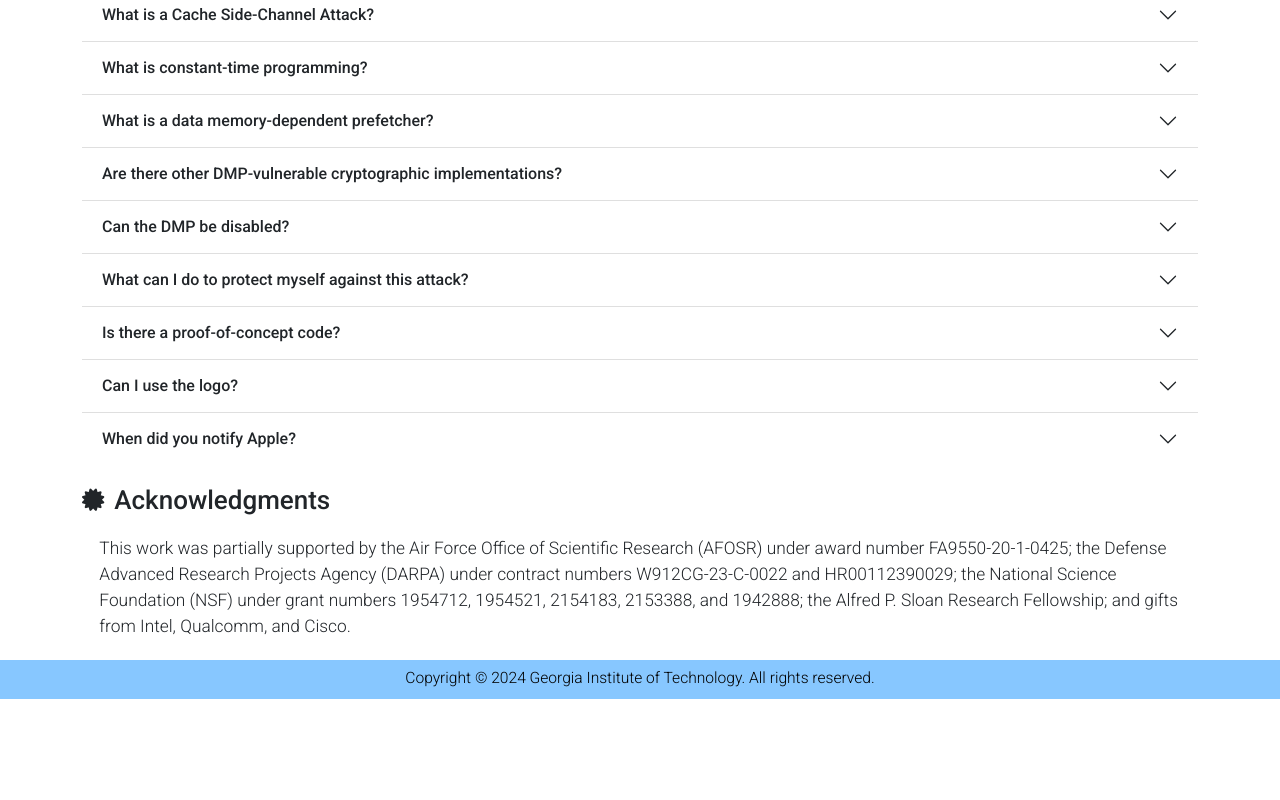
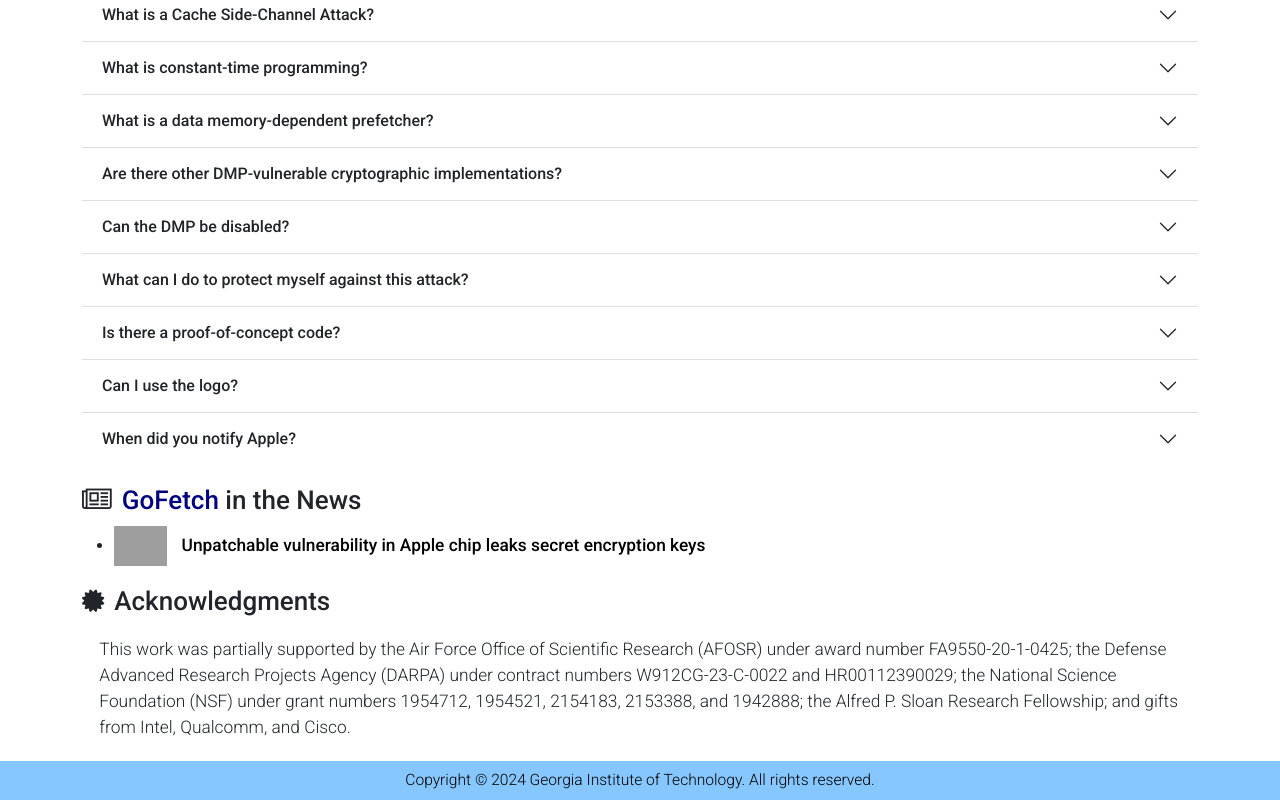
Before and after one commit to gofetch-website/gofetch-website.github.io, a plain HTML site: page index.html in a window 1280 px wide. Shown: the part 1696-2496 px from the top of the page. Before the commit the page ends 2395 px from the top, so only its background shows below. Drawn offline with nearby package versions, Linux system fonts and the light colour scheme; grey boxes are pictures that could not be loaded.

Commit message:
add news arstechnica

```diff
--- a/index.html
+++ b/index.html
@@ -427,6 +427,19 @@
 				</div>
 			</section>
 
+			<section id="news">
+				<h4><i class="fa fa-newspaper-o" style="padding-right: 10px;"></i><span style="color: #000080;">GoFetch</span> in the News</h4>
+				<ul>
+					<li>
+						<img class="news"
+							src="https://upload.wikimedia.org/wikipedia/commons/thumb/5/51/Ars_Technica_logo_%282016%29.svg/640px-Ars_Technica_logo_%282016%29.svg.png">
+						<a
+							href="https://arstechnica.com/security/2024/03/hackers-can-extract-secret-encryption-keys-from-apples-mac-chips/">Unpatchable vulnerability in Apple chip leaks secret encryption keys
+						</a>
+					</li>
+				</ul>
+			</section>
+
 			<section id="acknowledgments">
 				<h4><i class="fa fa-certificate" style="padding-right: 10px;"></i>Acknowledgments</h4>
 				<div class="block">
```
